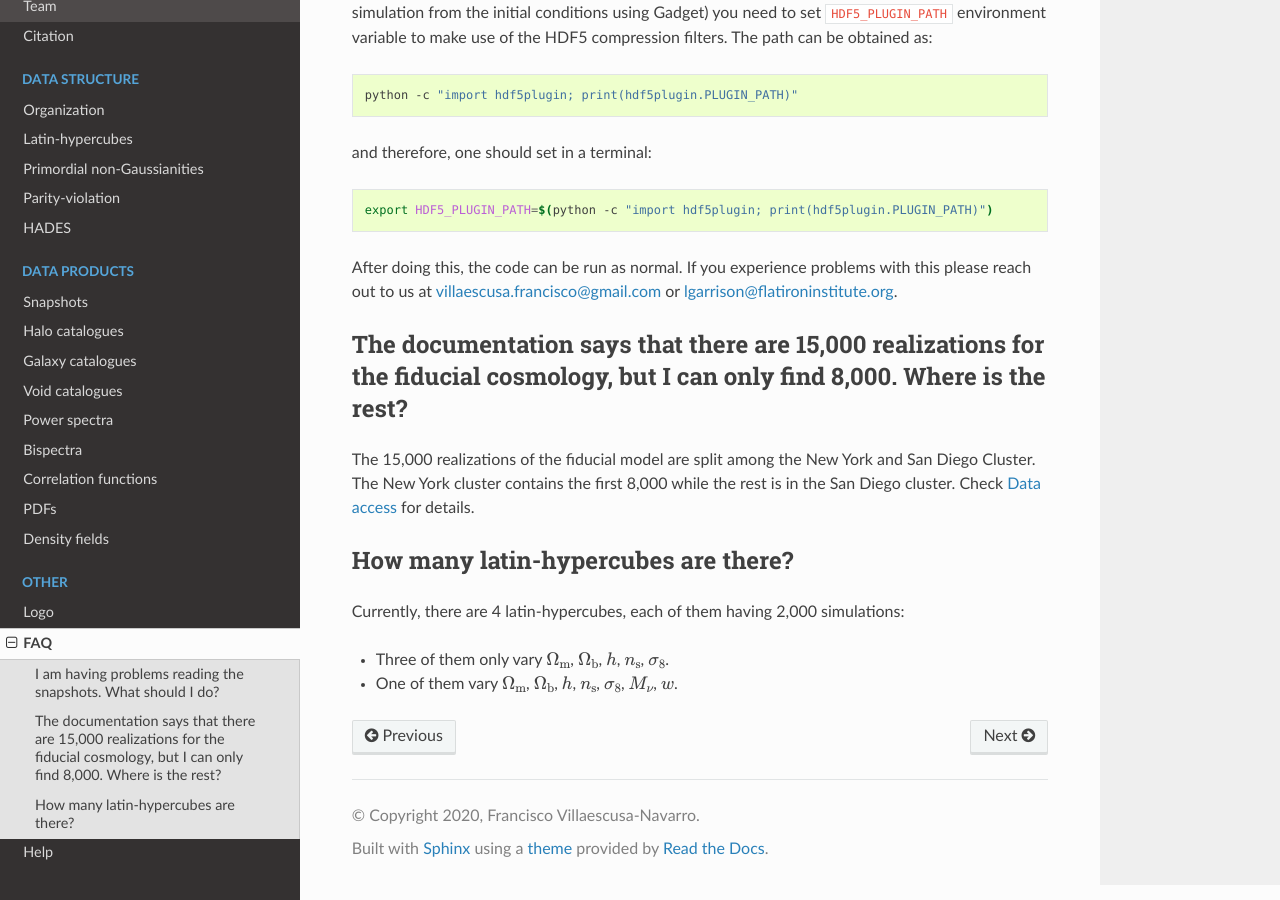
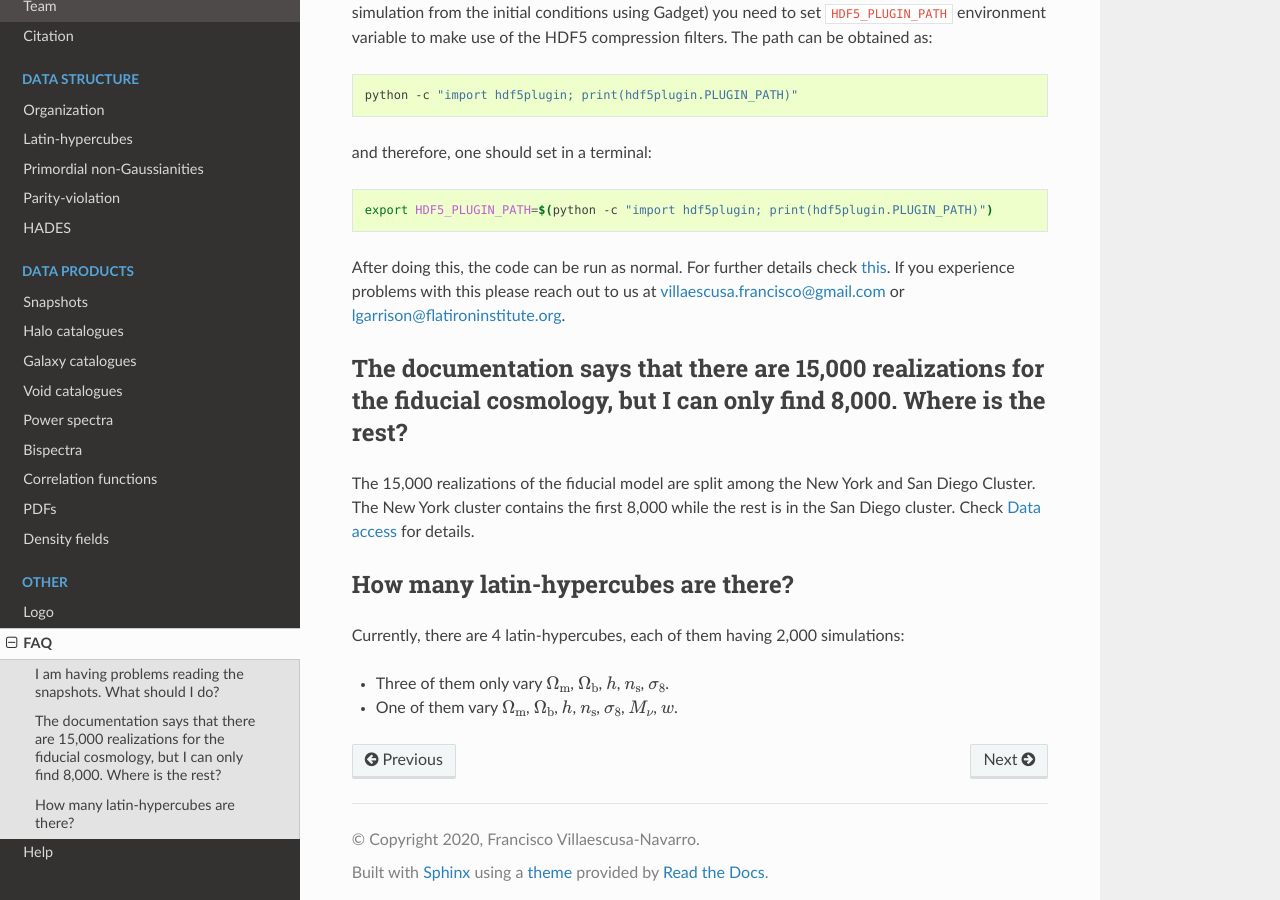
Before and after one commit to franciscovillaescusa/Quijote-simulations, a Sphinx documentation site: the page built from docs/source/faq.rst, in a window 1280 px wide and 900 px high, scrolled down 573 px. Built offline with Sphinx 7.4.7 and the Read the Docs theme 2.0.0, drawn with Linux system fonts in a browser that asks for light colours; pages that are not in the unit, such as notebooks, are missing from menus.

Commit message:
added compression info

```diff
--- a/docs/source/faq.rst
+++ b/docs/source/faq.rst
@@ -30,7 +30,7 @@ and therefore, one should set in a terminal:
 
    export HDF5_PLUGIN_PATH=$(python -c "import hdf5plugin; print(hdf5plugin.PLUGIN_PATH)")
 
-After doing this, the code can be run as normal. If you experience problems with this please reach out to us at villaescusa.francisco@gmail.com or lgarrison@flatironinstitute.org.
+After doing this, the code can be run as normal. For further details check `this <http://www.silx.org/doc/hdf5plugin/latest/usage.html#use-hdf5-filters-in-other-applications>`_. If you experience problems with this please reach out to us at villaescusa.francisco@gmail.com or lgarrison@flatironinstitute.org.
 
 The documentation says that there are 15,000 realizations for the fiducial cosmology, but I can only find 8,000. Where is the rest?
 ~~~~~~~~~~~~~~~~~~~~~~~~~~~~~~~~~~~~~~~~~~~~~~~~~~~~~~~~~~~~~~~~~~~~~~~~~~~~~~~~~~~~~~~~~~~~~~~~~~~~~~~~~~~~~~~~~~~~~~~~~~~~~~~~~~~
```
